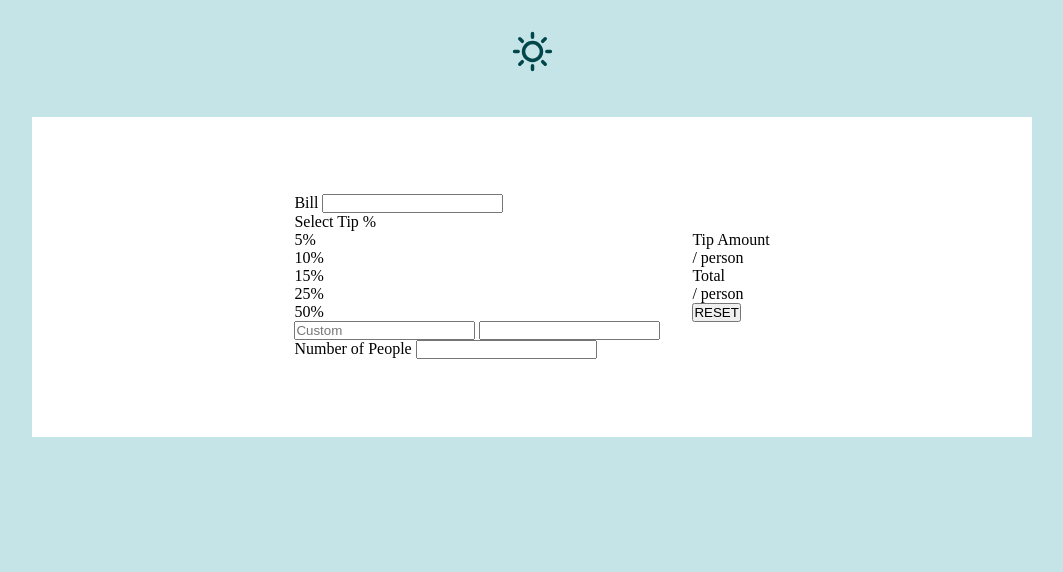
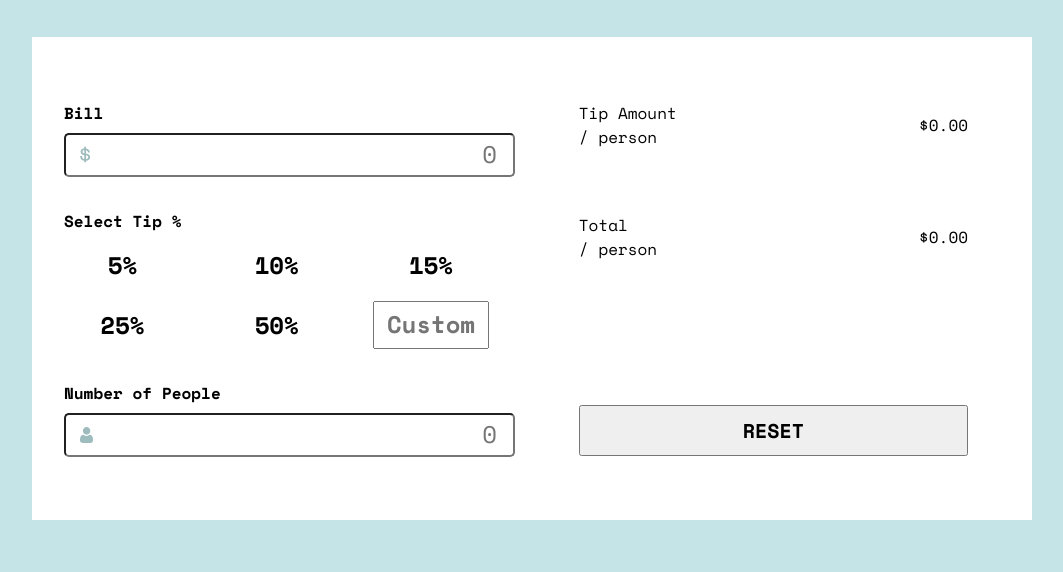
Before and after one commit to ashea29/tip-calculator-app-challenge, a website built with Vite: page src/index.html in a window 1280 px wide. Shown: the part 228-800 px from the top of the page, without its empty margins (108-1171 px from the left). Built offline with nearby package versions, Linux system fonts and the light colour scheme.

Commit message:
continued working on styling

```diff
--- a/src/index.html
+++ b/src/index.html
@@ -22,7 +22,10 @@
 
           <article id="total-bill" class="total-bill">
             <label for="total-bill__amt">Bill</label>
-            <input type="number" name="total-bill__amt" id="total-bill__amt">
+            <div class="input-wrapper">
+              <input type="number" name="total-bill__amt" id="total-bill__amt" placeholder="0">
+              <img src="./images/icon-dollar.svg" alt="Dollar sign icon">
+            </div>
           </article>
 
           <article id="tip-percent" class="tip-percent">
@@ -39,33 +42,42 @@
                 id="custom-percent"
                 placeholder="Custom"
               >
-              <input
+              <!-- <input
                 aria-hidden="true"
                 type="number"
                 name="tip-percent__amt"
                 id="tip-percent__amt"
-              >
+              > -->
             </div>
           </article>
 
           <article id="group-size" class="group-size">
             <label for="group-size__amt">Number of People</label>
-            <input type="number" name="group-size__amt" id="group-size__amt">
+            <div class="input-wrapper">
+              <input type="number" name="group-size__amt" id="group-size__amt" placeholder="0">
+              <img src="./images/icon-person.svg" alt="Person icon">
+            </div>
           </article>
         </section>
 
         <section id="per-person-result" class="per-person-result">
+          <div class="result-amounts">
             <article id="tip-per-person" class="tip-per-person">
               <div class="tip-per-person__label">
                 <div class="tip-result-label__line-1">Tip Amount</div>
                 <div class="tip-result-label__line-2">/ person</div>
               </div>
+              <div class="tip-per-person__amt">$0.00</div>
             </article>
 
             <article id="total-per-person" class="total-per-person">
+              <div class="total-result-label">
                 <div class="total-result-label__line-1">Total</div>
                 <div class="total-result-label__line-2">/ person</div>
+              </div>
+              <div class="total-per-person__amt">$0.00</div>
             </article>
+          </div>
 
           <article id="amounts-reset" class="amounts-reset">
             <button id="reset-btn" class="amounts-reset__btn">RESET</button>
--- a/src/style.scss
+++ b/src/style.scss
@@ -30,7 +30,7 @@
    --dt-color-accent-light-3: hsl(183, 100%, 95%);
 
    // Fonts
-   --font-primary: "Space-Mono";
+   --font-primary: "Space Mono", monospace;
    --font-secondary: "Inter";
 
    // Sizes
@@ -78,6 +78,10 @@
    --label-text-light: var(--color-accent-light-3);
 }
 
+@mixin flex-column {
+   display: flex;
+   flex-direction: column;
+}
 
 @mixin flex-column-center {
    display: flex;
@@ -86,7 +90,18 @@
    justify-content: center;
 }
 
+@mixin flex-row {
+   display: flex;
+   flex-direction: row;
+}
+
 @mixin flex-row-center {
+   display: flex;
+   align-items: center;
+   justify-content: center;
+}
+
+@mixin flex-center {
    display: flex;
    align-items: center;
    justify-content: center;
@@ -95,6 +110,11 @@
 @mixin flex-align-center {
    display: flex;
    align-items: center;
+}
+
+@mixin flex-justify-center {
+   display: flex;
+   justify-content: center;
 }
 
 .dark-theme {
@@ -119,6 +139,7 @@
 body {
    background-color: var(--bg-body);
    transition: var(--transition-1);
+   font-family: var(--font-primary);
 }
 
 .header {
@@ -141,4 +162,117 @@ body {
    margin-inline: auto;
    background-color: var(--bg-main);
    border-radius: var(--bg-main);
+   padding: var(--space-2);
 }
+
+.amounts-input, .per-person-result {
+   flex-basis: 50%;
+   @include flex-column;
+}
+
+.amounts-input {
+   gap: 2rem;
+}
+
+.per-person-result {
+   gap: 9rem;
+}
+
+.total-bill,
+.tip-percent,
+.group-size {
+   @include flex-column;
+   gap: 0.5rem;
+}
+
+.total-bill > label,
+.tip-percent > label,
+.group-size > label {
+   font-size: 1rem;
+   font-weight: bold;
+}
+
+.total-bill input,
+.group-size input {
+   padding: 0.375rem 1rem;
+   font-size: 1.5rem;
+   width: 100%;
+   border-radius: 5px;
+}
+
+#total-bill__amt::placeholder,
+#group-size__amt::placeholder {
+   font-family: var(--font-primary);
+}
+
+.tip-amt-group {
+   display: grid;
+   grid-template-columns: repeat(auto-fill, minmax(7.3rem, 1fr));
+   grid-template-rows: 1fr 1fr;
+   gap: 0.75rem;
+}
+
+.tip-amt-group > * {
+   width: 7.3rem;
+   height: 3rem;
+   text-align: center;
+   font-size: 1.5rem;
+   font-weight: bold;
+   @include flex-center;
+}
+
+input {
+   text-align: right;
+}
+
+input::-webkit-outer-spin-button,
+input::-webkit-inner-spin-button {
+    -webkit-appearance: none;
+    margin: 0;
+}
+
+input[type=number]{
+   -moz-appearance: textfield;
+   appearance: textfield;
+}
+
+.input-wrapper {
+   @include flex-align-center;
+   position: relative;
+}
+
+.input-wrapper img {
+   position: absolute;
+   left: 1rem;
+}
+
+#custom-percent::placeholder {
+   font-family: var(--font-primary);
+}
+
+.tip-per-person,
+.total-per-person {
+   display: flex;
+   align-items: center;
+   justify-content: space-between;
+   width: 100%;
+}
+
+.per-person-result {
+   padding: var(--space-2);
+}
+
+.result-amounts {
+   display: flex;
+   flex-direction: column;
+   gap: 4rem;
+}
+
+.amounts-reset__btn {
+   @include flex-center;
+   width: 100%;
+   padding-block: 0.55rem;
+   font-family: var(--font-primary);
+   font-size: 1.25rem;
+   font-weight: bold;
+}
```
Lines whose indentation alone changed are shown as unchanged.
